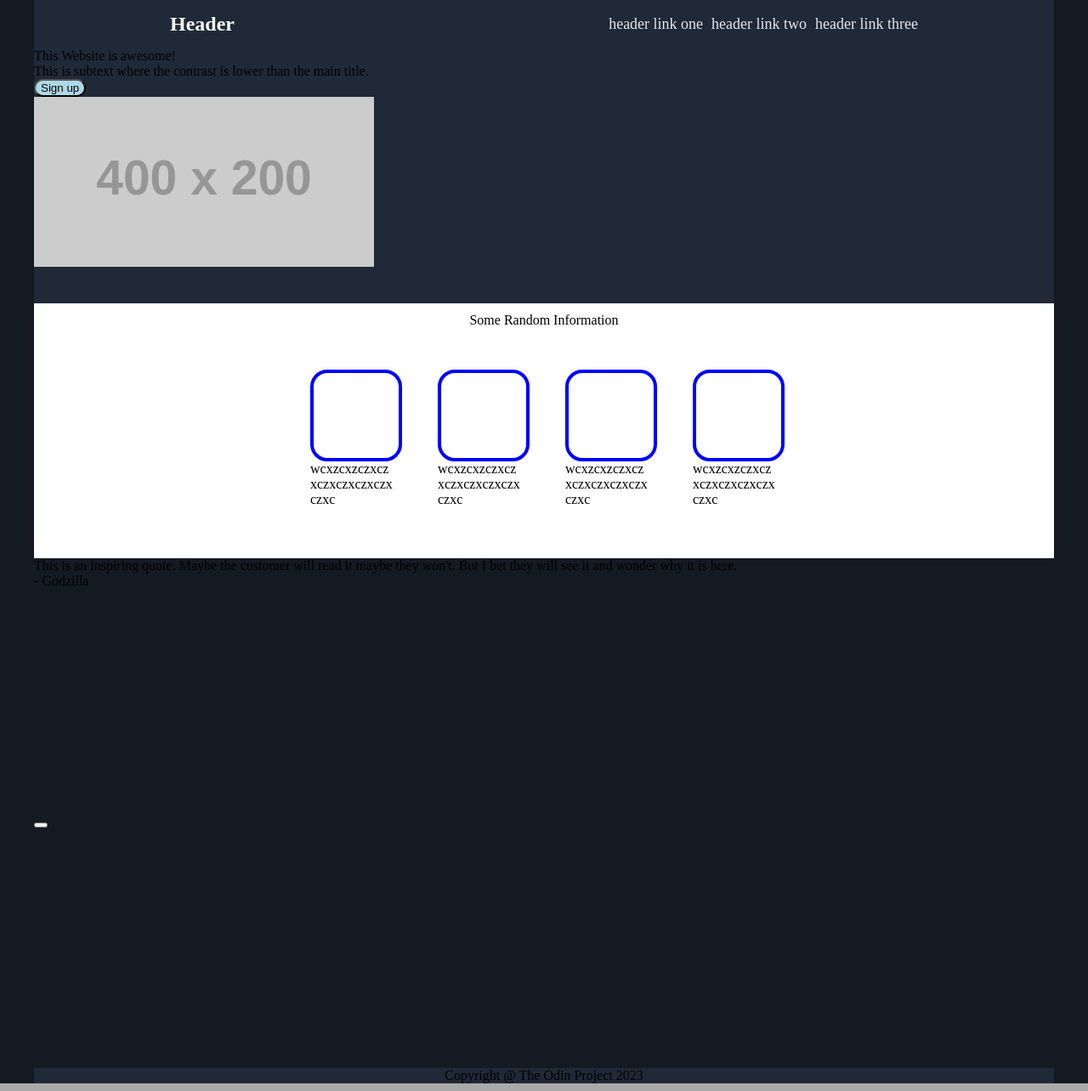
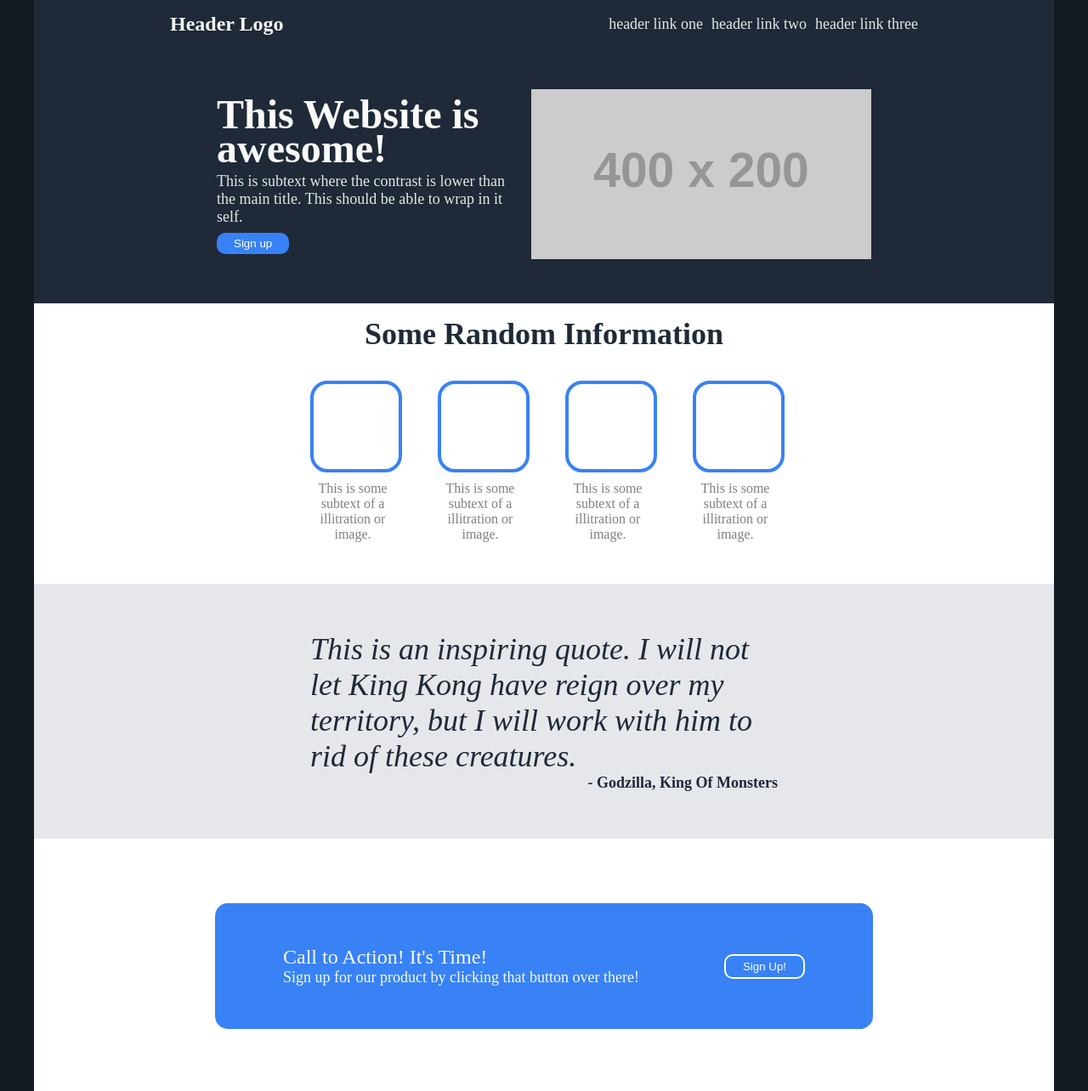
Before and after one commit to Patarrl/Odin-LandingPage, a plain HTML site: page index.html in a window 1280 px wide. Shown: the top 1284 px of the page at 85% size. Drawn offline with Linux system fonts and the light colour scheme; placeholder pictures from the web are drawn by us.

Commit message:
edited css to finish the project with a few html changes. It is now fully complete

```diff
--- a/index.html
+++ b/index.html
@@ -11,7 +11,7 @@
         <div class="wrapper">
             <div class="border">
                 <div class="heading">
-                    <div class="headinglogo">Header</div>
+                    <div class="headinglogo">Header Logo</div>
                     <ul class="headinglinks">
                         <li>header link one</li>
                         <li>header link two</li>
@@ -19,9 +19,9 @@
                     </ul>
                 </div>
                 <div class="body1">
-                    <div>
-                        <div>This Website is awesome!</div>
-                        <div>This is subtext where the contrast is lower than the main title.</div>
+                    <div class="Intro">
+                        <div style="font-size: 48px; color: #F9FAF8; font-weight:bolder ; line-height: 40px;">This Website is awesome!</div>
+                        <div style="font-size: 18px; color: #E5E7EB;">This is subtext where the contrast is lower than the main title. This should be able to wrap in it self.</div>
                         <div>
                             <button class="signupbutton">Sign up</button>
                         </div>
@@ -30,46 +30,48 @@
                         <img src="https://placehold.co/400x200" alt="Empty"/>
                     </div>
                 </div>
+            </div>
                 <div class="body2">
-                    <div>Some Random Information</div>
+                    <div style="font-size: 36px; color: #1f2937; font-weight: bolder;">Some Random Information</div>
                     <div class="cardcontainer">
                         <div class="cardwrapper">
                             <div class="card"></div>
-                            <div>wcxzcxzczxczxczxczxczxczxczxc</div>
-                    </div>
-                        <div class="cardwrapper">
-                            <div class="card"></div>
-                            <div>wcxzcxzczxczxczxczxczxczxczxc</div>
+                            <div>This is some subtext of a illitration or image.</div>
                         </div>
                         <div class="cardwrapper">
                             <div class="card"></div>
-                            <div>wcxzcxzczxczxczxczxczxczxczxc</div>
+                            <div>This is some subtext of a illitration or image.</div>
                         </div>
                         <div class="cardwrapper">
                             <div class="card"></div>
-                            <div>wcxzcxzczxczxczxczxczxczxczxc</div>
+                            <div>This is some subtext of a illitration or image.</div>
+                        </div>
+                        <div class="cardwrapper">
+                            <div class="card"></div>
+                            <div>This is some subtext of a illitration or image.</div>
                         </div>
                     </div>
                 </div>
                 <div class="body3">
-                    <div>This is an inspiring quote. Maybe the customer will read it maybe they won't. But I bet they will see it and wonder why it is here.</div>
-                    <div>- Godzilla</div>
+                    <div class="quotewrapper">
+                        <div class="quote">This is an inspiring quote. I will not let King Kong have reign over my territory, but I will work with him to rid of these creatures.</div>
+                        <div class="quoting">- Godzilla, King Of Monsters</div>
+                    </div>
                 </div>
                 <div class="body4">
-                    <div>
+                    <div class="calltoaction">
                         <div>
-                            <div></div>
-                            <div></div>
+                            <div class="headercalltoaction">Call to Action! It's Time!</div>
+                            <div class="descriptionaction">Sign up for our product by clicking that button over there!</div>
                         </div>
                         <div>
-                            <button></button>
+                            <button class="calltoactionsignup">Sign Up!</button>
                         </div>
                     </div>
                 </div>
                 <div class="footer">
                     Copyright @ The Odin Project 2023
                 </div>
-            </div>
         </div>
     </div>
 </body>
--- a/styles.css
+++ b/styles.css
@@ -6,7 +6,11 @@ body {
 
 .body1 {
     height: 300px;
-    background-color: #1f2937
+    background-color: #1f2937;
+    display:flex ;
+    justify-content: center;
+    align-items: center;
+    gap: 20px;
 }
 
 .body2 {
@@ -16,14 +20,24 @@ body {
     flex-direction: column;
     justify-content: center;
     align-items: center;
+    padding: 15px;
 }
 
 .body3 {
     height: 300px;
+    background-color: #E5E7EB;
+    display: flex;
+    flex-direction: column;
+    justify-content: center;
+    align-items: center;
 }
 
 .body4 {
     height: 300px;
+    background-color: white;
+    display: flex;
+    justify-content: center;
+    align-items: center;
 }
 
 .container {
@@ -40,10 +54,10 @@ body {
 
 .border {
     width: 1200px;
+    background-color: #1f2937;
 }
 
 .heading {
-    background-color: #1f2937;
     display: flex;
     justify-content: space-between;
     padding-left: 10rem;
@@ -68,12 +82,21 @@ body {
     font-weight: bold;
 }
 
+.Intro {
+    inline-size: 350px;
+    overflow-wrap: break-word;
+    display: flex;
+    flex-direction: column;
+    gap: 8px;
+}
+
 .card {
     width: 100px;
     height: 100px;
     border-radius: 20px;
-    border: 4px blue;
+    border: 4px #3882F6;
     border-style: solid;
+    margin-bottom: 10px;
 }
 
 .cardcontainer {
@@ -88,6 +111,8 @@ body {
 .cardwrapper {
     inline-size: 100px;
     overflow-wrap: break-word;
+    color: gray;
+    text-align: center;
 }
 
 img {
@@ -96,8 +121,61 @@ img {
 }
 
 .signupbutton {
-    background-color: lightblue;
-    border-radius: 20px;
+    background-color: #3882F6;
+    border-radius: 10px;
+    padding: 5px 20px;
+    border: none;
+    color: white;
+}
+
+.quote {
+    font-size: 36px;
+    color: #1f2937;
+    font-style: italic;
+}
+
+.quoting {
+    color: #1f2937;
+    display: flex;
+    justify-content: end;
+    font-size: 18px;
+    font-weight: bold;
+}
+
+.quotewrapper {
+    inline-size: 550px;
+    overflow-wrap: break-word;
+    display: flex;
+    flex-direction: column;
+    justify-content: center;
+}
+
+.calltoaction {
+    background-color: #3882F6;
+    padding: 50px 80px;
+    color: #f9faf8;
+    border-radius: 15px;
+    display: flex;
+    justify-content: center;
+    align-items: center;
+    gap: 100px;
+}
+
+.calltoactionsignup {
+    background-color: #3882F6;
+    border-radius: 10px;
+    border: 2px white ;
+    border-style: solid;
+    padding: 5px 20px;
+    color: white;
+}
+
+.headercalltoaction {
+    font-size: 24px;
+}
+
+.descriptionaction {
+    font-size: 18px;
 }
 
 .footer {
@@ -105,4 +183,6 @@ img {
     display: flex;
     justify-content: center;
     align-items: center;
+    color: white;
+    height: 70px;
 }
```
